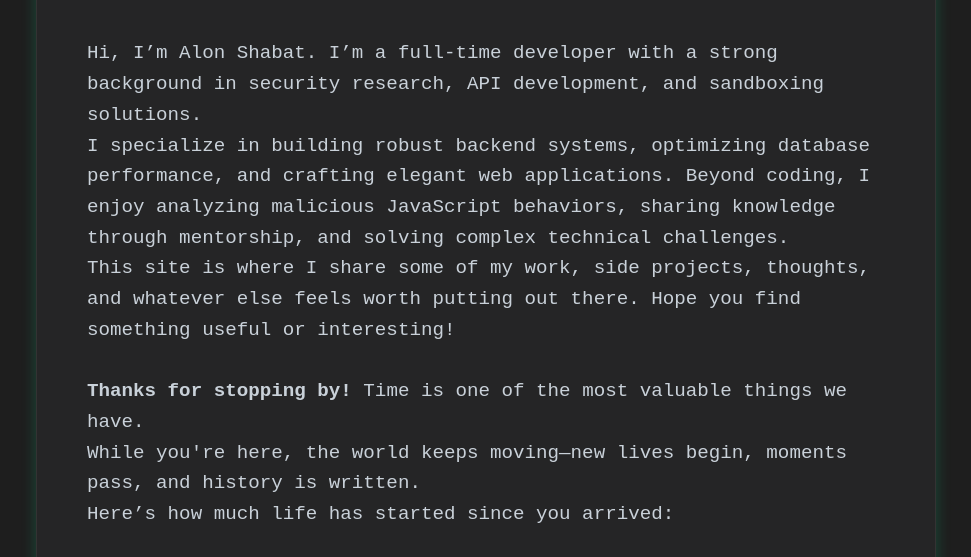
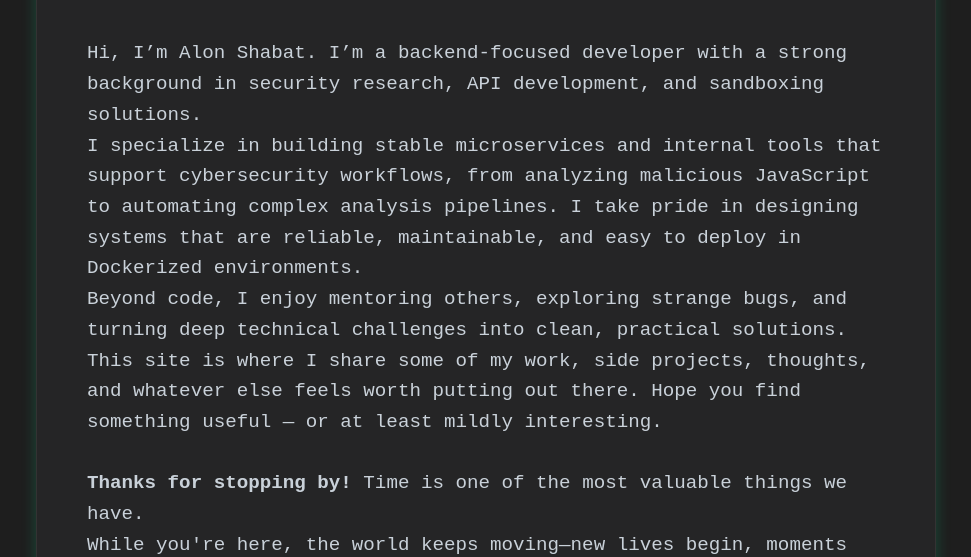
Before and after one commit to OakSat/oaksat.github.io, a plain HTML site: page index.html in a window 1280 px wide. Shown: the part 392-949 px from the top of the page, without its empty margins (154-1125 px from the left). Drawn offline with Linux system fonts and the light colour scheme.

Commit message:
Update bio

```diff
--- a/index.html
+++ b/index.html
@@ -31,20 +31,19 @@
       </div>
       <h1>Alon Shabat</h1>
       <h2>Dad > Husband > Developer
+      </h2>
+      <p class="terminal-text">Hi, I’m Alon Shabat. I’m a backend-focused developer with a strong background in security
+        research, API development, and sandboxing solutions.
 
-      </h2>
-
-      <p class="terminal-text">Hi, I’m Alon Shabat. I’m a full-time developer with a strong background in security
-        research, API development,
-        and sandboxing solutions. <br /> I specialize in building robust backend systems, optimizing database
-        performance, and crafting elegant web applications.
-
-        Beyond coding, I enjoy analyzing malicious JavaScript behaviors, sharing knowledge through mentorship, and
-        solving complex technical challenges. <br />
-
+        <br /> I specialize in building stable microservices and internal tools that support cybersecurity workflows,
+        from analyzing malicious JavaScript to automating complex analysis pipelines. I take pride in designing systems
+        that are reliable, maintainable, and easy to deploy in Dockerized environments.
+        <br />
+        Beyond code, I enjoy mentoring others, exploring strange bugs, and turning deep technical challenges into clean,
+        practical solutions.<br />
 
         This site is where I share some of my work, side projects, thoughts, and whatever else feels worth putting out
-        there. Hope you find something useful or interesting!
+        there. Hope you find something useful — or at least mildly interesting.
 
         <br /><br />
         <b>Thanks for stopping by! </b>Time is one of the most valuable things we have.<br /> While you're here,
@@ -52,7 +51,6 @@
         started
         since you arrived:
       </p>
-
     </div>
 
     <div class="time-container">
```
